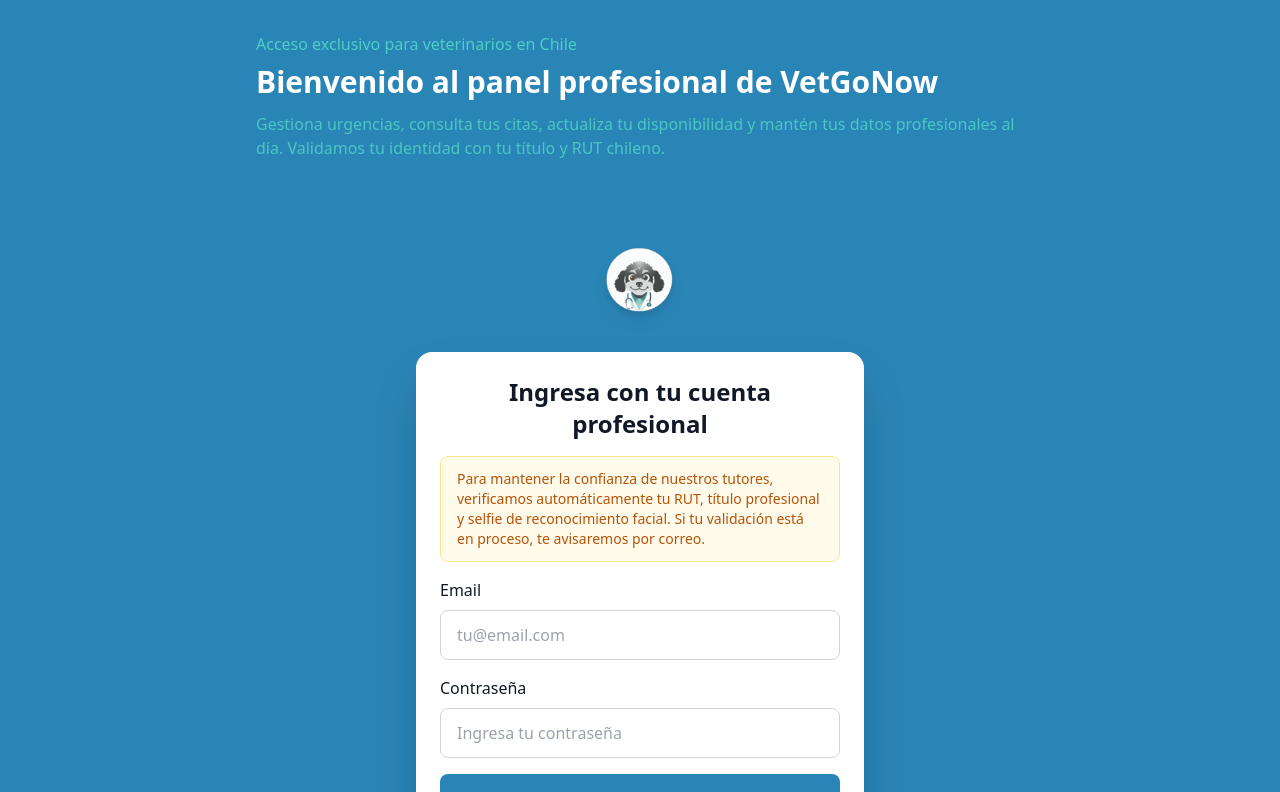
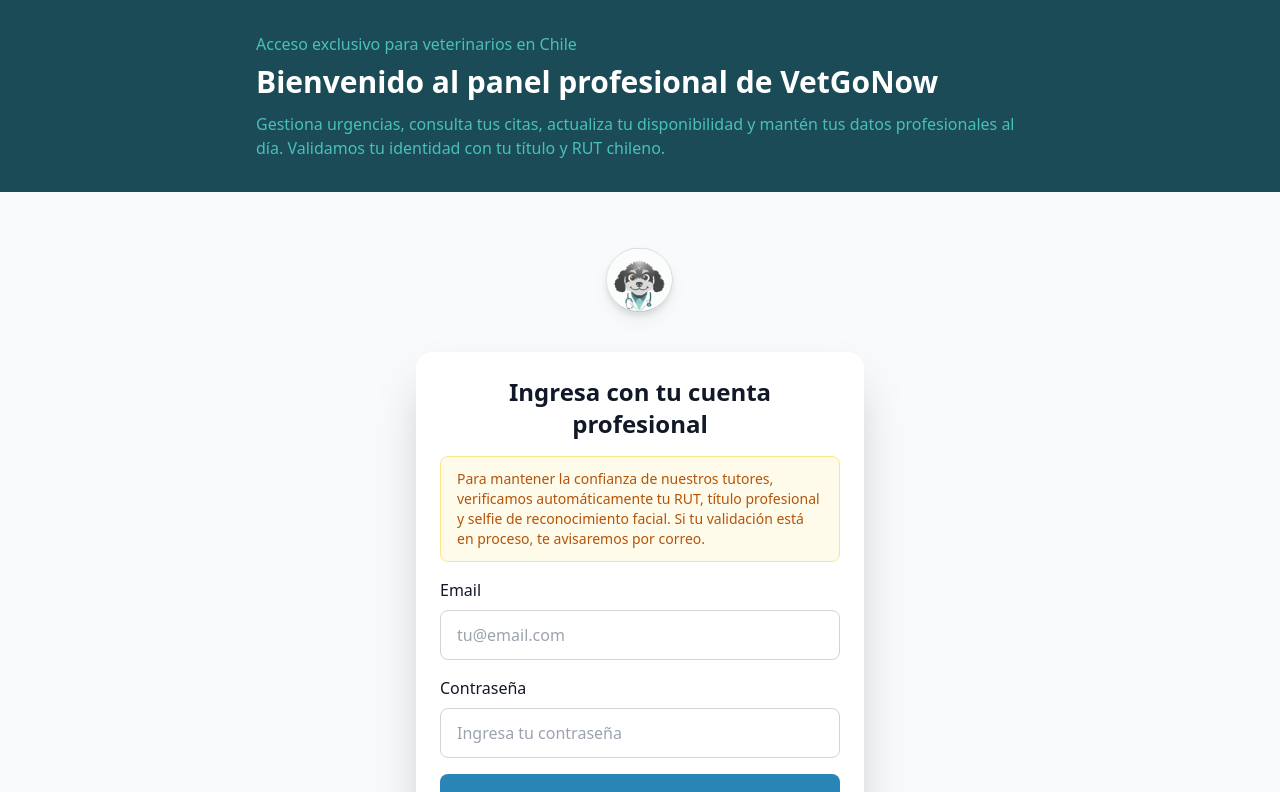
Before and after one commit to Andres-Deza/VetGoNow, a React (Vite) app in the folder frontend/: page /login/vet in a window 1280 px wide. Shown: the top 792 px of the page. Built offline with nearby package versions, Linux system fonts and the light colour scheme; no server answers.

Commit message:
Mejorar diseño del header del login - Cambiar color del header de vet-secondary a vet-primary (más oscuro y profesional) - Cambiar fondo general a gris claro para mejor contraste - Mejorar legibilidad del texto en el header

```diff
--- a/frontend/src/pages/auth/RoleLoginPage.jsx
+++ b/frontend/src/pages/auth/RoleLoginPage.jsx
@@ -127,11 +127,11 @@
   };
 
   return (
-    <div className="min-h-screen bg-vet-secondary flex flex-col text-white">
-      <header className="bg-vet-secondary px-4 md:px-6 py-6 md:py-8">
+    <div className="min-h-screen bg-gray-50 flex flex-col">
+      <header className="bg-vet-primary px-4 md:px-6 py-6 md:py-8 text-white">
         <div className="max-w-3xl mx-auto">
-          {heroEyebrow && <p className="text-vet-secondary-light text-sm md:text-base">{heroEyebrow}</p>}
-          <h1 className="text-2xl md:text-3xl font-bold mt-2">{heroTitle}</h1>
+          {heroEyebrow && <p className="text-vet-secondary-light text-sm md:text-base opacity-90">{heroEyebrow}</p>}
+          <h1 className="text-2xl md:text-3xl font-bold mt-2 text-white">{heroTitle}</h1>
           {heroDescription && (
             <p className="text-vet-secondary-light opacity-90 mt-3 text-sm md:text-base leading-relaxed">
               {heroDescription}
```
